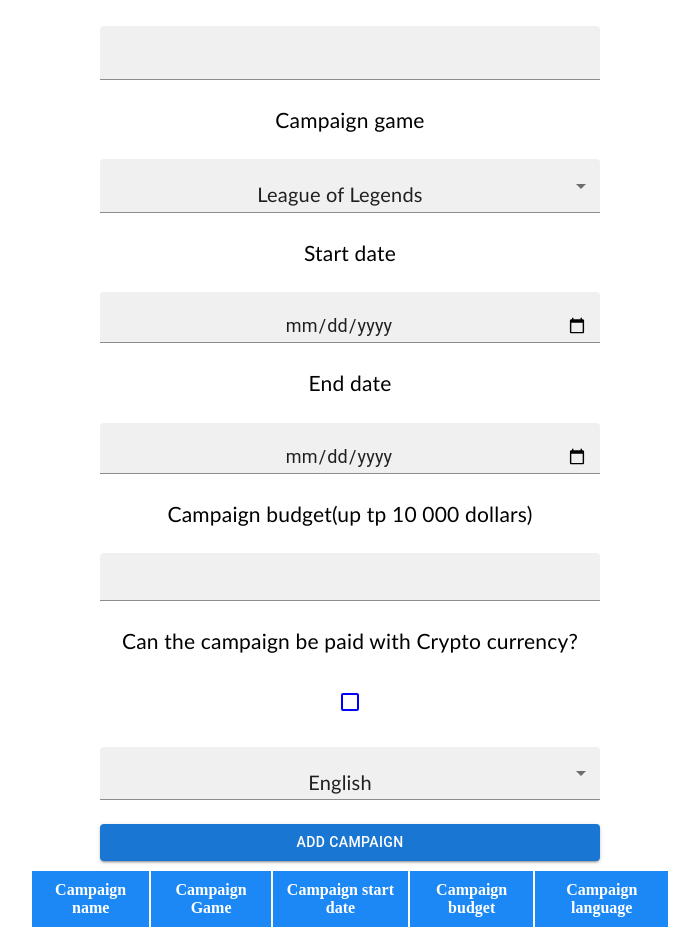
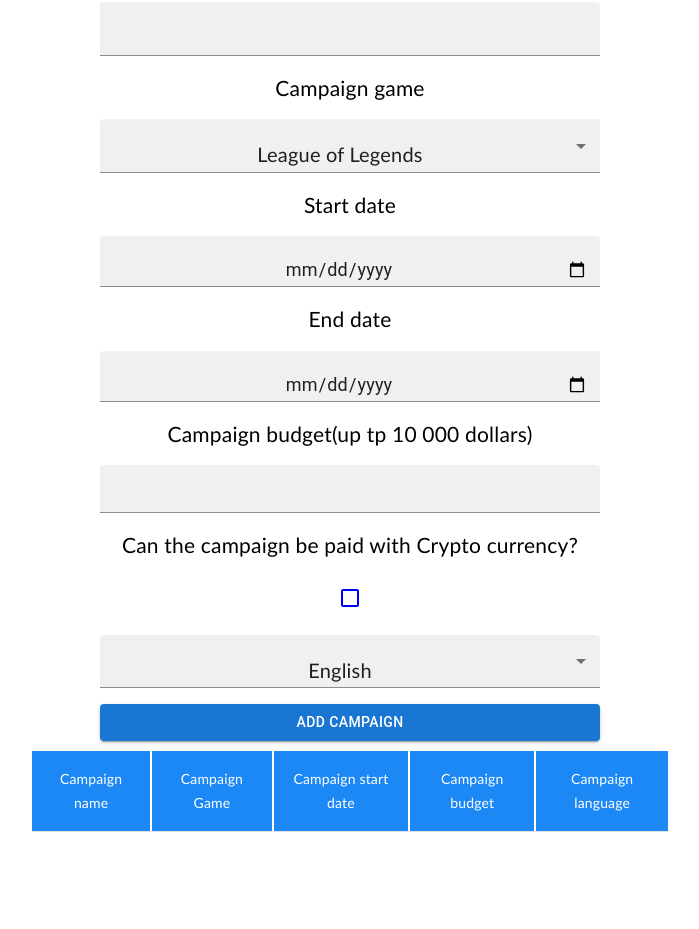
Before and after one commit to danitoneva/React_, a React (Create React App) app: page / in a window 1280 px wide. Shown: the part 308-1237 px from the top of the page, without its empty margins (290-989 px from the left). After the commit the page ends 1140 px from the top, so only its background shows below. Built offline with nearby package versions, Linux system fonts and the light colour scheme.

Commit message:
Table with Material UI

```diff
--- a/src/App.tsx
+++ b/src/App.tsx
@@ -1,8 +1,8 @@
 import React, { useState } from "react";
 import ReactDOM from "react-dom/client";
 import { Form } from "./Form";
-import {Table} from "./Table";
-import { INewData } from "./Interface";
+import {TableCampaign} from "./Table";
+import { INewData } from "./interface";
 
 export default function App() {
   const [campaigns, setCampaigns] = useState<INewData[]>([]);
@@ -15,7 +15,7 @@ export default function App() {
     <div>
       <h1>Gameinfluencer marketing campaign</h1>
       <Form addCampaign={addCampaign} />
-      <Table campaigns={campaigns} />
+      <TableCampaign campaigns={campaigns} />
     </div>
   );
 }
--- a/src/Form.tsx
+++ b/src/Form.tsx
@@ -87,9 +87,9 @@ export const Form = ({
     <Box
       component="form"
       onSubmit={handleSubmit}
-      sx={{ maxWidth: 500, mx: "auto", p: 1 }}
+      sx={{ maxWidth: 500, margin: "auto", p: 1 }}
     >
-      <Stack spacing={3}>
+      <Stack spacing={2}>
         <Typography
           sx={{
             textAlign: "center",
--- a/src/Table.tsx
+++ b/src/Table.tsx
@@ -1,33 +1,128 @@
-import React, { useState } from "react";
-import { INewData } from "./Interface";
+import React from "react";
+import { INewData } from "./interface";
+import {
+  Table,
+  TableBody,
+  TableCell,
+  TableContainer,
+  TableHead,
+  TableRow,
+} from "@mui/material";
 
-interface TableProps{
+interface TableProps {
   campaigns: INewData[];
 }
 
-export const Table = ({ campaigns } : TableProps) => {
+export const TableCampaign = ({ campaigns }: TableProps) => {
   return (
-    <table>
-      <thead>
-        <tr>
-          <th>Campaign name</th>
-          <th>Campaign Game</th>
-          <th>Campaign start date</th>
-          <th>Campaign budget</th>
-          <th>Campaign language</th>
-        </tr>
-      </thead>
-      <tbody>
-        {campaigns.map((campaign, index) => (
-          <tr key={index}>
-            <td>{campaign.name}</td>
-            <td>{campaign.game}</td>
-            <td>{campaign.startDate}</td>
-            <td>{campaign.budget}</td>
-            <td>{campaign.language}</td>
-          </tr>
-        ))}
-      </tbody>
-    </table>
+    <TableContainer style={{ width: "50%", margin: "auto", fontFamily: "" }}>
+      <Table sx={{ minWidth: 300 }}>
+        <TableHead>
+          <TableRow>
+            <TableCell
+              style={{
+                color: "white",
+                textAlign: "center",
+                fontFamily:
+                  "Gill Sans, Gill Sans MT, Calibri, Trebuchet MS, sans-serif",
+              }}
+            >
+              Campaign name
+            </TableCell>
+            <TableCell
+              style={{
+                color: "white",
+                textAlign: "center",
+                fontFamily:
+                  "Gill Sans, Gill Sans MT, Calibri, Trebuchet MS, sans-serif",
+              }}
+            >
+              Campaign Game
+            </TableCell>
+            <TableCell
+              style={{
+                color: "white",
+                textAlign: "center",
+                fontFamily:
+                  "Gill Sans, Gill Sans MT, Calibri, Trebuchet MS, sans-serif",
+              }}
+            >
+              Campaign start date
+            </TableCell>
+            <TableCell
+              style={{
+                color: "white",
+                textAlign: "center",
+                fontFamily:
+                  "Gill Sans, Gill Sans MT, Calibri, Trebuchet MS, sans-serif",
+              }}
+            >
+              Campaign budget
+            </TableCell>
+            <TableCell
+              style={{
+                color: "white",
+                textAlign: "center",
+                fontFamily:
+                  "Gill Sans, Gill Sans MT, Calibri, Trebuchet MS, sans-serif",
+              }}
+            >
+              Campaign language
+            </TableCell>
+          </TableRow>
+        </TableHead>
+        <TableBody>
+          {campaigns.map((campaign, index) => (
+            <TableRow key={index}>
+              <TableCell
+                style={{
+                  textAlign: "center",
+                  fontFamily:
+                    "Gill Sans, Gill Sans MT, Calibri, Trebuchet MS, sans-serif",
+                }}
+              >
+                {campaign.name}
+              </TableCell>
+              <TableCell
+                style={{
+                  textAlign: "center",
+                  fontFamily:
+                    "Gill Sans, Gill Sans MT, Calibri, Trebuchet MS, sans-serif",
+                }}
+              >
+                {campaign.game}
+              </TableCell>
+              <TableCell
+                style={{
+                  textAlign: "center",
+                  fontFamily:
+                    "Gill Sans, Gill Sans MT, Calibri, Trebuchet MS, sans-serif",
+                }}
+              >
+                {campaign.startDate}
+              </TableCell>
+              <TableCell
+                style={{
+                  textAlign: "center",
+                  fontFamily:
+                    "Gill Sans, Gill Sans MT, Calibri, Trebuchet MS, sans-serif",
+                }}
+              >
+                {campaign.budget}
+              </TableCell>
+              <TableCell
+                style={{
+                  textAlign: "center",
+                  fontFamily:
+                    "Gill Sans, Gill Sans MT, Calibri, Trebuchet MS, sans-serif",
+                }}
+              >
+                {campaign.language}
+              </TableCell>
+            </TableRow>
+          ))}
+        </TableBody>
+      </Table>
+    </TableContainer>
   );
-}
+};
```
